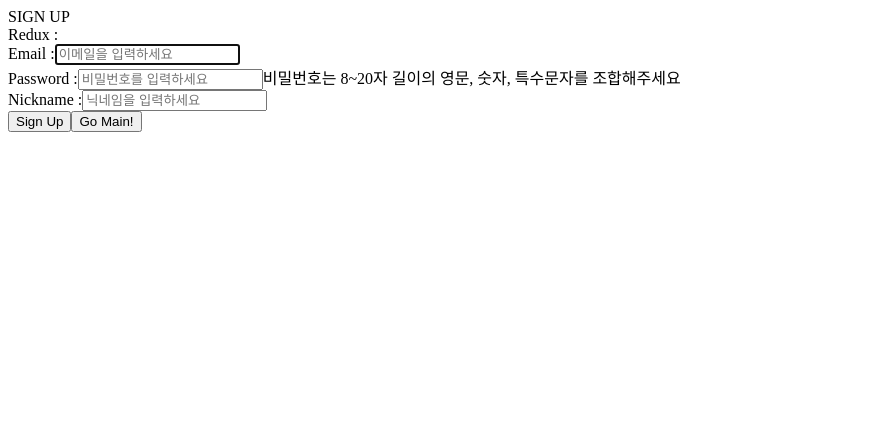
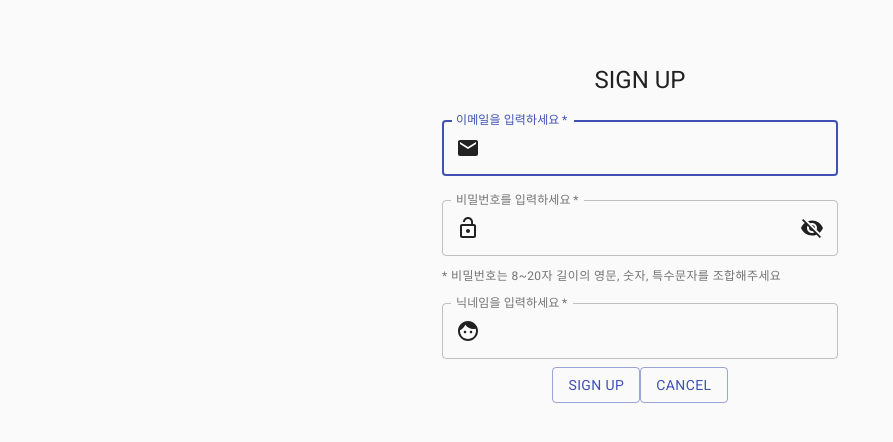
Before and after one commit to powellstreet/waterhabit_front, a React (Create React App) app in the folder wh_front/: page /signUp in a window 1280 px wide. Shown: the top 442 px of the page, without its empty margins (0-893 px from the left). Built offline with nearby package versions, Linux system fonts and the light colour scheme.

Commit message:
:zap: Signup 컴포넌트 MUI + icon 추가
- MUI + 아이콘을 사용한 디자인 수정
- 비밀번호 수정 시 show/hide 기능 추가

```diff
--- a/wh_front/src/components/SignUp.js
+++ b/wh_front/src/components/SignUp.js
@@ -1,22 +1,55 @@
 import React, { useState } from "react";
 import { useSelector, useDispatch } from "react-redux";
+import {
+  Button,
+  Typography,
+  TextField,
+  Container,
+  CssBaseline,
+  InputAdornment,
+  FormHelperText,
+} from "@material-ui/core";
+import {
+  Email,
+  Face,
+  LockOpen,
+  Visibility,
+  VisibilityOff,
+} from "@material-ui/icons";
+import { makeStyles } from "@material-ui/core/styles";
+import "fontsource-roboto";
+
 import axios from "axios";
 import dotenv from "dotenv";
 
 import { chkEmail, chkPwd } from "../functions/functions";
 dotenv.config();
 
+const useStyles = makeStyles((theme) => ({
+  form: {
+    width: "100%",
+    marginTop: theme.spacing(1),
+  },
+  paper: {
+    marginTop: theme.spacing(8),
+    display: "flex",
+    flexDirection: "column",
+    alignItems: "center",
+  },
+}));
+
 const SignUp = ({ history }) => {
   const [email, setEmail] = useState("");
   const [password, setPassword] = useState("");
   const [nickname, setNickname] = useState("");
+  const [showPassword, setShowPassword] = useState(false);
 
   const dispatch = useDispatch();
+  const classes = useStyles();
 
   const { weight } = useSelector((state) => ({
-    weight: state.weight
-
-  }))
+    weight: state.weight,
+  }));
 
   function goSignUp() {
     if (!chkEmail(email)) {
@@ -43,54 +76,115 @@ const SignUp = ({ history }) => {
   }
 
   return (
+    <Container maxWidth="xs">
+      <CssBaseline />
+      <div className={classes.paper}>
+        <Typography
+          component="h1"
+          variant="h5"
+          color="textPrimary"
+          align="center"
+        >
+          SIGN UP
+        </Typography>
+        <form className={classes.form}>
           <div>
-      SIGN UP
-      {/* <div>Redux : {store.getState().weight}</div> */}
-      <div>Redux : {weight}</div>
+            <TextField
+              variant="outlined"
+              margin="normal"
+              id="email"
+              type="text"
+              label="이메일을 입력하세요"
+              autoFocus
+              required
+              fullWidth
+              autoComplete="password"
+              onChange={(e) => setEmail(e.target.value)}
+              InputProps={{
+                startAdornment: (
+                  <InputAdornment position="start">
+                    <Email />
+                  </InputAdornment>
+                ),
+              }}
+            ></TextField>
+          </div>
+
           <div>
-        Email :
-        <input
-          name="email"
+            <TextField
+              variant="outlined"
+              margin="normal"
+              type={showPassword ? "text" : "password"}
+              required
+              fullWidth
+              id="password"
+              label="비밀번호를 입력하세요"
+              onChange={(e) => setPassword(e.target.value)}
+              InputProps={{
+                startAdornment: (
+                  <InputAdornment position="start">
+                    <LockOpen />
+                  </InputAdornment>
+                ),
+                endAdornment: (
+                  <InputAdornment
+                    position="end"
+                    onClick={() => setShowPassword(!showPassword)}
+                  >
+                    {showPassword ? <Visibility /> : <VisibilityOff />}
+                  </InputAdornment>
+                ),
+              }}
+            ></TextField>
+            <FormHelperText id="standard-weight-helper-text">
+              * 비밀번호는 8~20자 길이의 영문, 숫자, 특수문자를 조합해주세요
+            </FormHelperText>
+          </div>
+
+          <div>
+            <TextField
+              variant="outlined"
+              margin="normal"
+              id="nickname"
               type="text"
-          placeholder="이메일을 입력하세요"
-          autoFocus
-          onChange={(e) => setEmail(e.target.value)}
-        ></input>
+              label="닉네임을 입력하세요"
+              required
+              fullWidth
+              onChange={(e) => setNickname(e.target.value)}
+              InputProps={{
+                startAdornment: (
+                  <InputAdornment position="start">
+                    <Face />
+                  </InputAdornment>
+                ),
+              }}
+            ></TextField>
           </div>
-      <div>
-        Password :
-        <input
-          name="password"
-          type="password"
-          placeholder="비밀번호를 입력하세요"
-          onChange={(e) => setPassword(e.target.value)}
-        ></input>
-        비밀번호는 8~20자 길이의 영문, 숫자, 특수문자를 조합해주세요
-      </div>
-      <div>
-        Nickname :
-        <input
-          name="nickname"
-          type="text"
-          placeholder="닉네임을 입력하세요"
-          onChange={(e) => setNickname(e.target.value)}
-        ></input>
-      </div>
-      <button name="submit" onClick={goSignUp}>
+
+          <div align="center">
+            <Button
+              name="submit"
+              variant="outlined"
+              color="primary"
+              onClick={goSignUp}
+            >
               Sign Up
-      </button>
-      <button
+            </Button>
+
+            <Button
               name="submit"
+              variant="outlined"
+              color="primary"
               onClick={() => {
                 history.push("/");
               }}
             >
-        Go Main!
-      </button>
-
-
-
+              Cancel
+            </Button>
           </div>
+        </form>
+      </div>
+    </Container>
   );
 };
 
--- a/wh_front/src/components/UserConsole.js
+++ b/wh_front/src/components/UserConsole.js
@@ -1,91 +1,152 @@
 import React, { useEffect, useState } from "react";
 import { useDispatch, useSelector } from "react-redux";
-import { toDate } from "../functions/functions";
+import {
+  Container,
+  Button,
+  Typography,
+  TextField,
+  CssBaseline,
+} from "@material-ui/core";
+import { makeStyles } from "@material-ui/core/styles";
+import {} from "@material-ui/icons";
 
 import axios from "axios";
 import dotenv from "dotenv";
 dotenv.config();
 
+const useStyles = makeStyles((theme) => ({
+  paper: {
+    marginTop: theme.spacing(8),
+    display: "flex",
+    flexDirection: "column",
+    alignItems: "center",
+  },
+}));
+
 const UserConsole = ({ history }) => {
   const dispatch = useDispatch();
-  let { nickname, intake, goal, day, userId, updated } = useSelector((state) => ({
+  let { nickname, intake, goal, day, userId, updated } = useSelector(
+    (state) => ({
       nickname: state.nickname,
       intake: state.intake,
       goal: state.goal,
       day: state.day,
       userId: state.userId,
-  }))
+    })
+  );
 
   const [addIntake, setAddIntake] = useState(0);
 
-  const ratio = Math.floor(intake / goal * 100);
+  const classes = useStyles();
+  const ratio = Math.floor((intake / goal) * 100);
 
   const updateTotalIntake = () => {
     let updatedTotal = Number(intake) + Number(addIntake);
-    if(updatedTotal >= goal ){
-      console.log('목표를 달성했습니다')
+    if (updatedTotal >= goal) {
+      console.log("목표를 달성했습니다");
       updateStamp();
     }
 
-    axios.post(`http://localhost:${process.env.REACT_APP_PORT}/records/updateIntake`, { intake: updatedTotal, day, userId })
-      .then(res => {
-        console.log(res.data)
-        dispatch({type: 'intake', intake: updatedTotal});
-      })
+    axios
+      .post(
+        `http://localhost:${process.env.REACT_APP_PORT}/records/updateIntake`,
+        { intake: updatedTotal, day, userId }
+      )
+      .then((res) => {
+        console.log(res.data);
+        dispatch({ type: "intake", intake: updatedTotal });
+      });
   };
 
   const updateStamp = () => {
-    axios.post(`http://localhost:${process.env.REACT_APP_PORT}/records/updateStamp`, { userId, day })
-      .then(res => console.log(res.data))
-  }
+    axios
+      .post(
+        `http://localhost:${process.env.REACT_APP_PORT}/records/updateStamp`,
+        { userId, day }
+      )
+      .then((res) => console.log(res.data));
+  };
 
   useEffect(() => {
     // 오늘 day 기준으로 record 컬럼 없으면 하나 만들어주고 있으면 거기서 intake값 받아오기 (findOrCreate)
-    axios.post(`http://localhost:${process.env.REACT_APP_PORT}/records/checkIntake`, { userId, day })
+    axios
+      .post(
+        `http://localhost:${process.env.REACT_APP_PORT}/records/checkIntake`,
+        { userId, day }
+      )
       // .then((res) => console.log(res.data))
-      .then((res) => dispatch({type: 'intake', intake: res.data.instance.intake}))
+      .then((res) =>
+        dispatch({ type: "intake", intake: res.data.instance.intake })
+      );
   }, []);
 
   return (
-
+    <Container>
+      <CssBaseline />
+      <div className={classes.paper}>
+        <Typography
+          component="h1"
+          variant="h5"
+          color="textPrimary"
+          align="center"
+        >
+          {nickname}님 안녕하세요! 목표까지 {100 - day}일 남았습니다!
+        </Typography>
         <div>
-      UserConsole
-      <h2>{nickname}님 안녕하세요! 목표까지 {100 - day}일 남았습니다!</h2>
-      <div>userId : {userId}</div>
-      <div>물 추가하기
-          <input name="addWater" type="text" placeholder="물한잔" onChange={(e) => setAddIntake(e.target.value)}></input>
-          <button name="addWaterBtn" onClick={updateTotalIntake}>추가</button>
+          물 추가하기
+          <input
+            name="addWater"
+            type="text"
+            placeholder="물한잔"
+            onChange={(e) => setAddIntake(e.target.value)}
+          ></input>
+          <Button
+            name="addWaterBtn"
+            color="primary"
+            variant="outlined"
+            onClick={updateTotalIntake}
+          >
+            추가
+          </Button>
         </div>
+        <div>오늘의 목표 : {goal} ml</div>
+        <div>현재까지 마신 물 : {intake} ml</div>
+        <div>오늘의 목표 달성률 : {ratio} %</div>
         <div>
-          오늘의 목표 : {goal} ml
+          <Button
+            name="profile"
+            color="primary"
+            variant="outlined"
+            onClick={() => history.push("/profile")}
+          >
+            프로필
+          </Button>
+          <Button
+            name="goUserRecords"
+            color="primary"
+            variant="outlined"
+            onClick={() => history.push("/userRecords")}
+          >
+            My Record
+          </Button>
+          <Button
+            name="goWholeRecords"
+            color="primary"
+            variant="outlined"
+            onClick={() => history.push("/wholeRecords")}
+          >
+            Whole Records
+          </Button>
         </div>
-      <div>
-          현재까지 마신 물 : {intake} ml
+        <div
+          style={{
+            backgroundColor: "skyblue",
+            width: `${ratio}%`,
+            height: 100,
+          }}
+        ></div>
       </div>
-      <div>
-          오늘의 목표 달성률 : {ratio} %
-      </div>
-      <div>
-        <button name="profile" onClick={() => history.push("/profile")}>
-          프로필
-        </button>
-      </div>
-      <div>
-          <button name="goUserRecords" onClick={() => history.push('/userRecords')}>My Record</button>
-      </div>
-      <div>
-        <button name="goWholeRecords" onClick={() => history.push('/wholeRecords')}>Whole Records</button>
-      </div>
-
-      <div style={{ backgroundColor: 'skyblue', width : `${ratio}%`, height: 100}}></div>
-
-
-      <div>
-        <button name="goWholeRecords" onClick={updateStamp}>updateStamp test!</button>
-      </div>
-
-    </div>
-
+    </Container>
   );
 };
 
```
Lines whose indentation alone changed are shown as unchanged.
